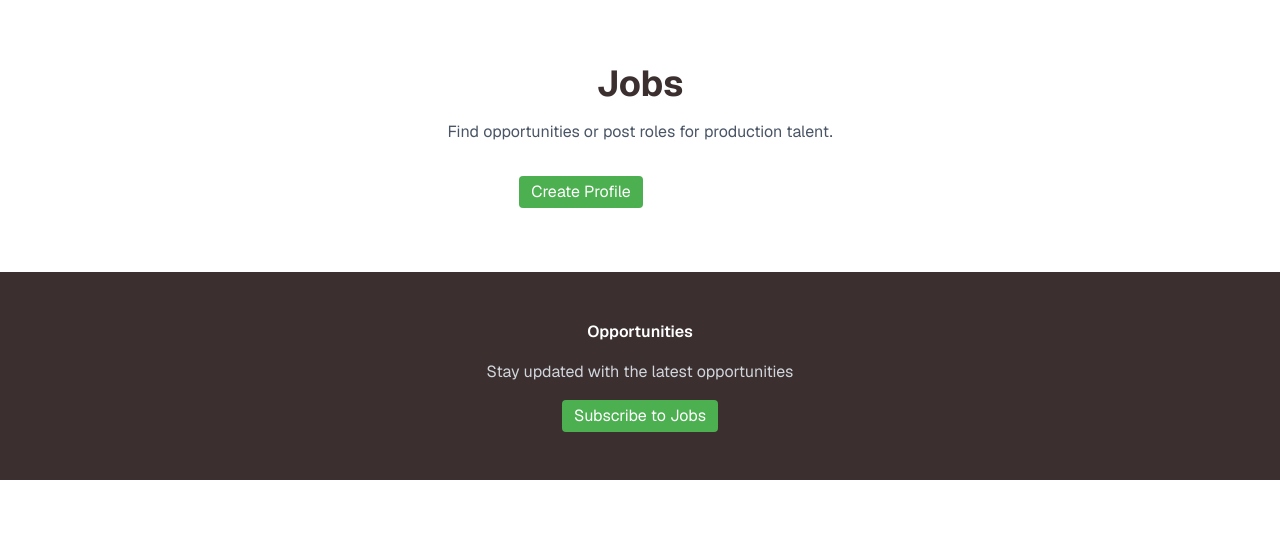
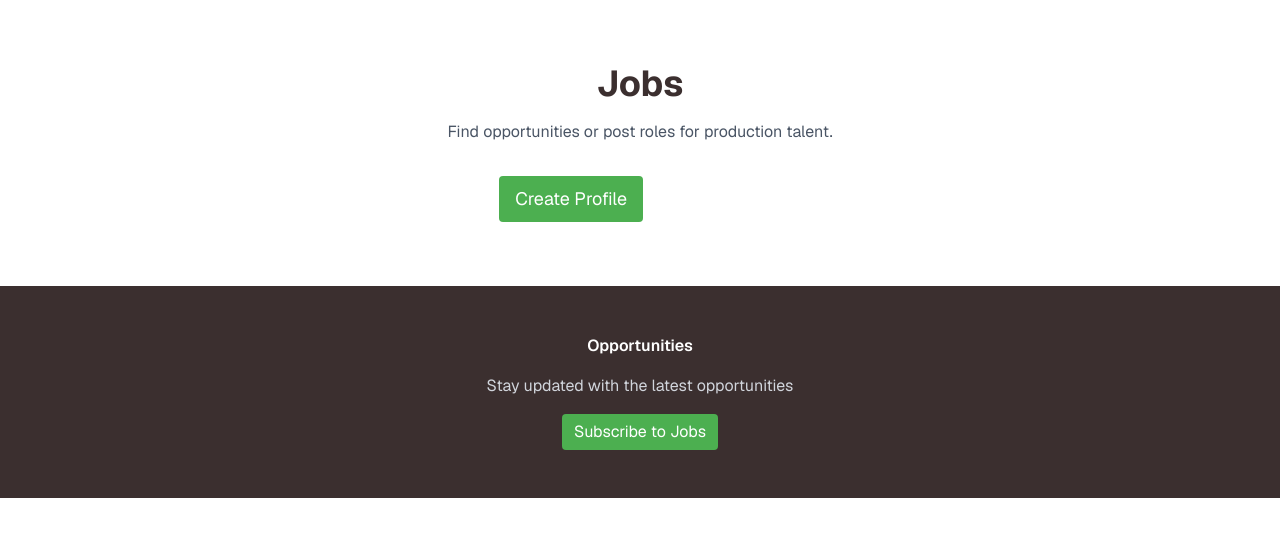
Before and after one commit to ashiruma/Mbogiwood-Productions-k3, a Next.js app: page /jobs in a window 1280 px wide. Shown: the top 536 px of the page. Built offline with nearby package versions, Linux system fonts and the light colour scheme.

Commit message:
Update button.tsx

```diff
--- a/components/ui/button.tsx
+++ b/components/ui/button.tsx
@@ -2,6 +2,7 @@
 
 import Link from 'next/link';
 import React from 'react';
+import clsx from 'clsx';
 
 export type ButtonProps = React.ButtonHTMLAttributes<HTMLButtonElement> & {
   href?: string;
@@ -10,14 +11,35 @@ export type ButtonProps = React.ButtonHTMLAttributes<HTMLButtonElement> & {
   className?: string;
 };
 
+const variantClasses: Record<string, string> = {
+  solid: 'bg-[var(--primary)] text-[var(--primary-foreground)] hover:brightness-95 border-transparent',
+  outline:
+    'bg-transparent border border-[var(--primary)] text-[var(--primary)] hover:bg-[var(--primary)] hover:text-[var(--primary-foreground)]',
+};
+
+const sizeClasses: Record<string, string> = {
+  sm: 'px-2 py-1 text-sm',
+  md: 'px-3 py-1.5 text-base',
+  lg: 'px-4 py-2 text-lg',
+};
+
 const Button = React.forwardRef<HTMLButtonElement | HTMLAnchorElement, ButtonProps>((props, ref) => {
-  const { href, className = '', children, type = 'button', ...rest } = props as ButtonProps;
+  const {
+    href,
+    className = '',
+    children,
+    type = 'button',
+    variant = 'solid',
+    size = 'md',
+    ...rest
+  } = props as ButtonProps;
 
-  const base = `inline-block px-3 py-1 rounded transition-colors ${className}`.trim();
+  const base = clsx('inline-flex items-center rounded transition-colors', variantClasses[variant], sizeClasses[size], className);
 
   if (href) {
-    // Render as a link when href is provided. Some button-only props like disabled won't apply to anchors.
+    // Render as a link when href is provided.
     return (
+      // eslint-disable-next-line jsx-a11y/anchor-has-content
       <Link href={href} ref={ref as any} className={base} {...(rest as any)}>
         {children}
       </Link>
```
